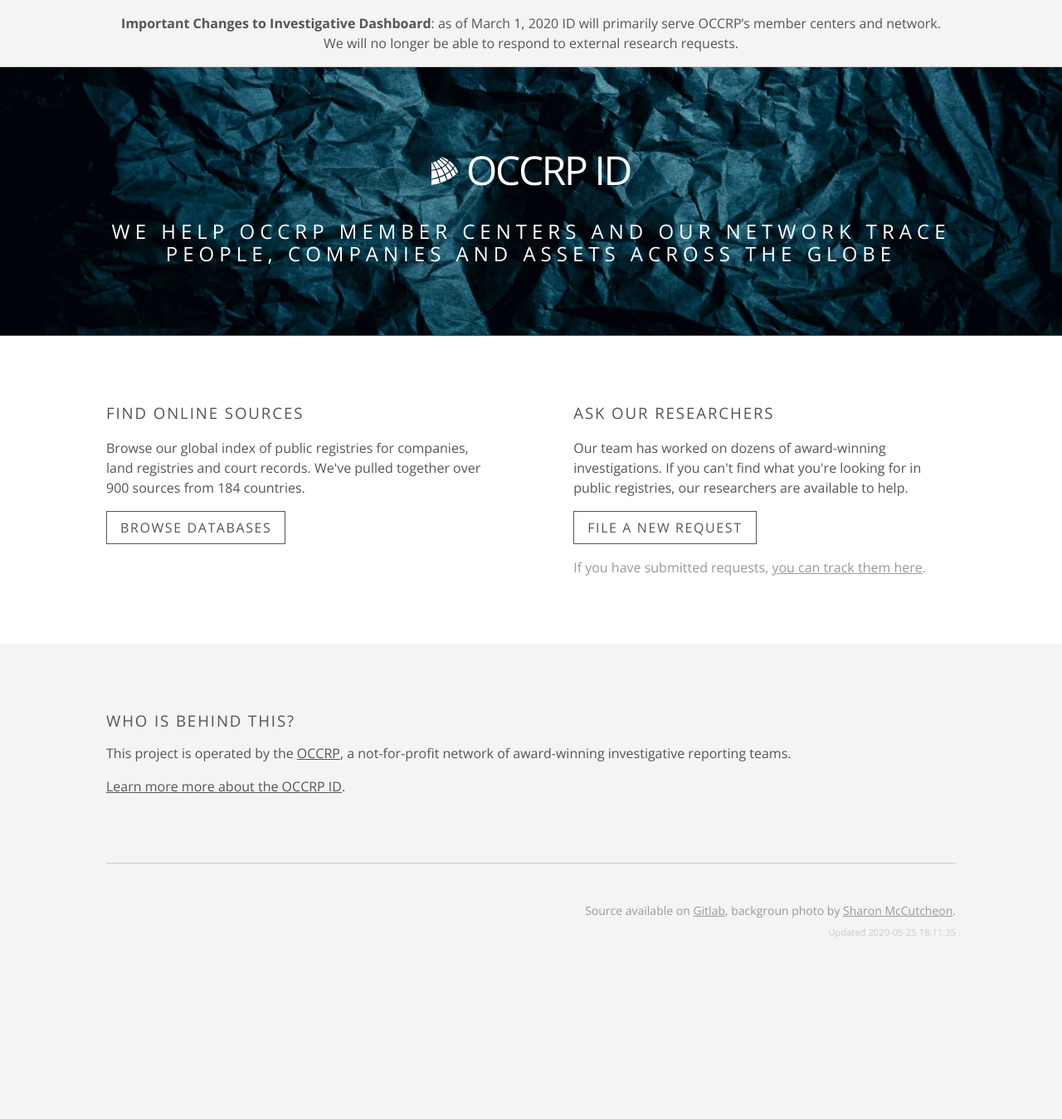
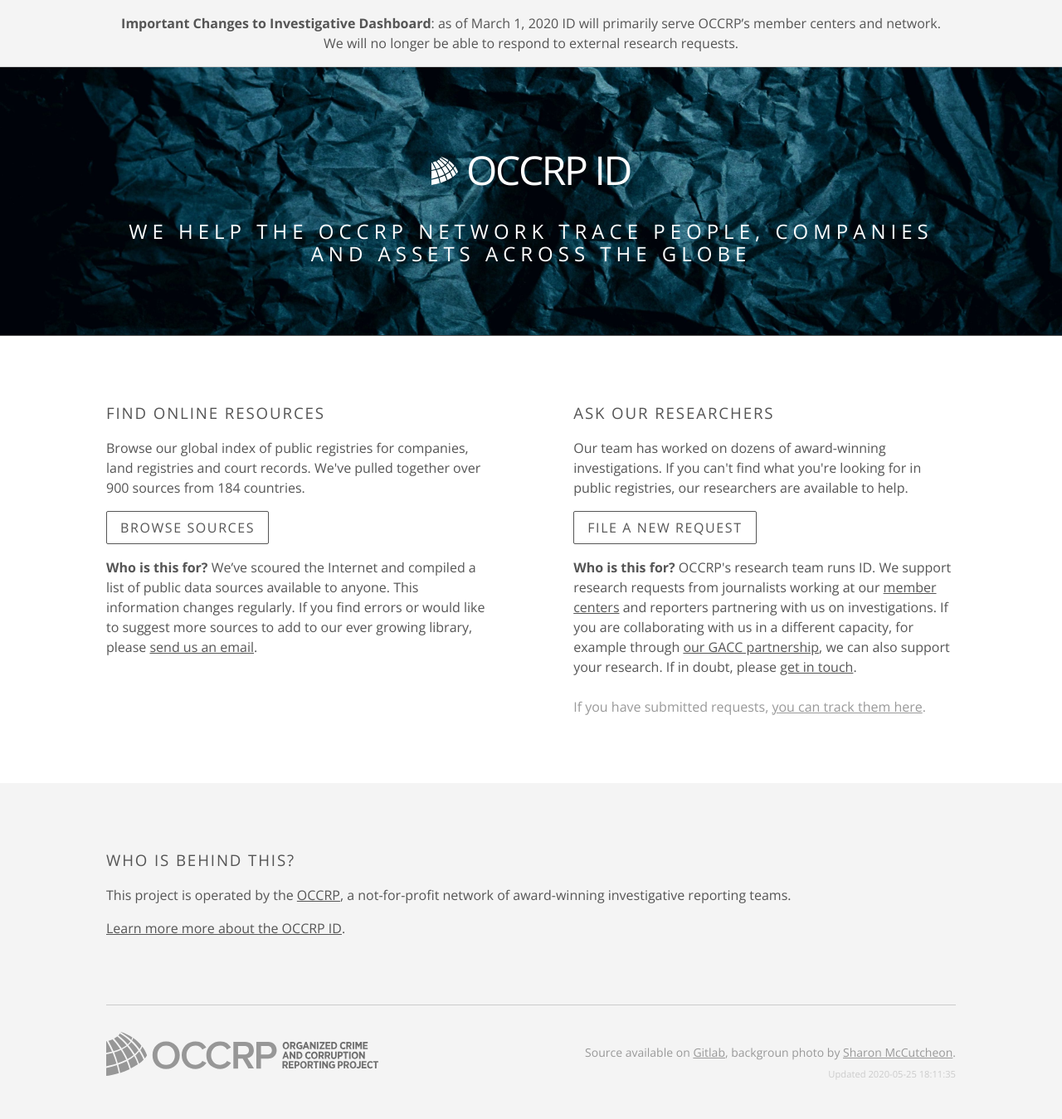
Before and after one commit to occrp/investigativedashboard.org, a Jekyll site: the page built from index.md, in a window 1280 px wide. Shown: the whole page at 83% size. Built offline with Jekyll 4.4.1, drawn with Linux system fonts in a browser that asks for light colours; nearby versions of some CDN libraries; before the commit the page ends 1179 px from its top, so only the background shows below that.

Commit message:
Updated copy.

```diff
--- a/_includes/footer.html
+++ b/_includes/footer.html
@@ -1,5 +1,9 @@
 <footer>
-  <div class="mw8 center tr bt b--moon-gray">
+  <div class="mw8 center bt b--moon-gray flex">
+    <div class="w-40 pt4">
+      <img class="w-80 o-80" src="/static/svg/logo-extended-grayscale.svg" alt="Organized Crime and Corruption Reporting Project" />
+    </div>
+    <div class="w-60 tr">
       <p class="silver pv4 lh-copy f6">
         Source available on
         <a class="silver dim" href="{{ site.repository_url }}">Gitlab</a>,
@@ -12,4 +16,5 @@
         </small>
       </p>
     </div>
+  </div>
 </footer>
--- a/index.md
+++ b/index.md
@@ -11,7 +11,7 @@ body_class: bg-near-white
       <img class="w2" src="/static/svg/logo-white.svg"> OCCRP ID
     </h1>
     <h2 class="white normal ttu tracked-mega">
-      We help OCCRP member centers and our network trace people,
+      We help the OCCRP network trace people,
       companies and assets across the globe
     </h2>
   </div>
@@ -20,7 +20,7 @@ body_class: bg-near-white
 <div class="bg-white pv5">
   <div class="center mw8 flex justify-between">
     <div class="w-45">
-      <h3 class="ttu tracked normal">Find online sources</h3>
+      <h3 class="ttu tracked normal">Find online resources</h3>
       <p class="lh-copy">
         Browse our global index of public registries for companies, land
         registries and court records.
@@ -28,9 +28,18 @@ body_class: bg-near-white
       </p>
 
       <p class="lh-copy pt2">
-        <a href="/databases" class="link ttu tracked dim mid-gray ph3 pv2 ba b--mid-gray">
-          Browse databases
+        <a href="/databases" class="link ttu tracked dim mid-gray ph3 pv2 br1 ba b--mid-gray">
+          Browse sources
         </a>
+      </p>
+
+      <p class="lh-copy pt2">
+        <strong>Who is this for?</strong>
+        We’ve scoured the Internet and compiled a list of public data sources
+        available to anyone. This information changes regularly. If you find
+        errors or would like to suggest more sources to add to our ever growing
+        library, please
+        <a class="mid-gray dim" href="mailto:research@occrp.org">send us an email</a>.
       </p>
     </div>
 
@@ -42,25 +51,39 @@ body_class: bg-near-white
         researchers are available to help.
       </p>
 
-      <p class="lh-copy pv2">
-        <a href="/tickets" class="link ttu tracked dim mid-gray ph3 pv2 ba b--mid-gray">
+      <p class="lh-copy pt2">
+        <a href="/tickets/new" class="link ttu tracked dim mid-gray ph3 pv2 ba br1 b--mid-gray">
           File a new request
         </a>
       </p>
 
-      <p class="lh-copy silver">
+      <p class="lh-copy pt2">
+        <strong>Who is this for?</strong>
+        OCCRP's research team runs ID. We support research requests from
+        journalists working at our
+        <a class="mid-gray dim" href="https://www.occrp.org/en/members">member centers</a>
+        and reporters partnering with
+        us on investigations. If you are collaborating with us in a different
+        capacity, for example through
+        <a class="mid-gray dim" href="https://www.occrp.org/en/gacc/">our GACC partnership</a>,
+        we can also support your research. If in doubt, please
+        <a class="mid-gray dim" href="mailto:research@occrp.org">get in touch</a>.
+      </p>
+
+      <p class="lh-copy pt2 silver">
         If you have submitted requests,
         <a href="/tickets" class="dim silver">
           you can track them here</a>.
       </p>
+
     </div>
   </div>
 </div>
 
 <div class="center mw8 pv5">
-  <h3 class="mb0 normal ttu tracked">Who is behind this?</h3>
+  <h3 class="normal ttu tracked">Who is behind this?</h3>
 
-  <p class="lh-copy ameasure-wide">
+  <p class="lh-copy">
     This project is operated by the
     <a href="https://www.occrp.org/en/about-us" class="mid-gray dim"
       title="Organized Crime and Corruption Reporting Project"
@@ -68,7 +91,7 @@ body_class: bg-near-white
     a not-for-profit network of award-winning investigative reporting teams.
   </p>
 
-  <p class="lh-copy measure-wide">
+  <p class="lh-copy">
     <a href="/about" class="dim mid-gray">Learn more more about the OCCRP ID</a>.
   </p>
 </div>
```
Also changed, not shown: about.md (+14 -19 lines). Lines whose indentation alone changed are shown as unchanged.
